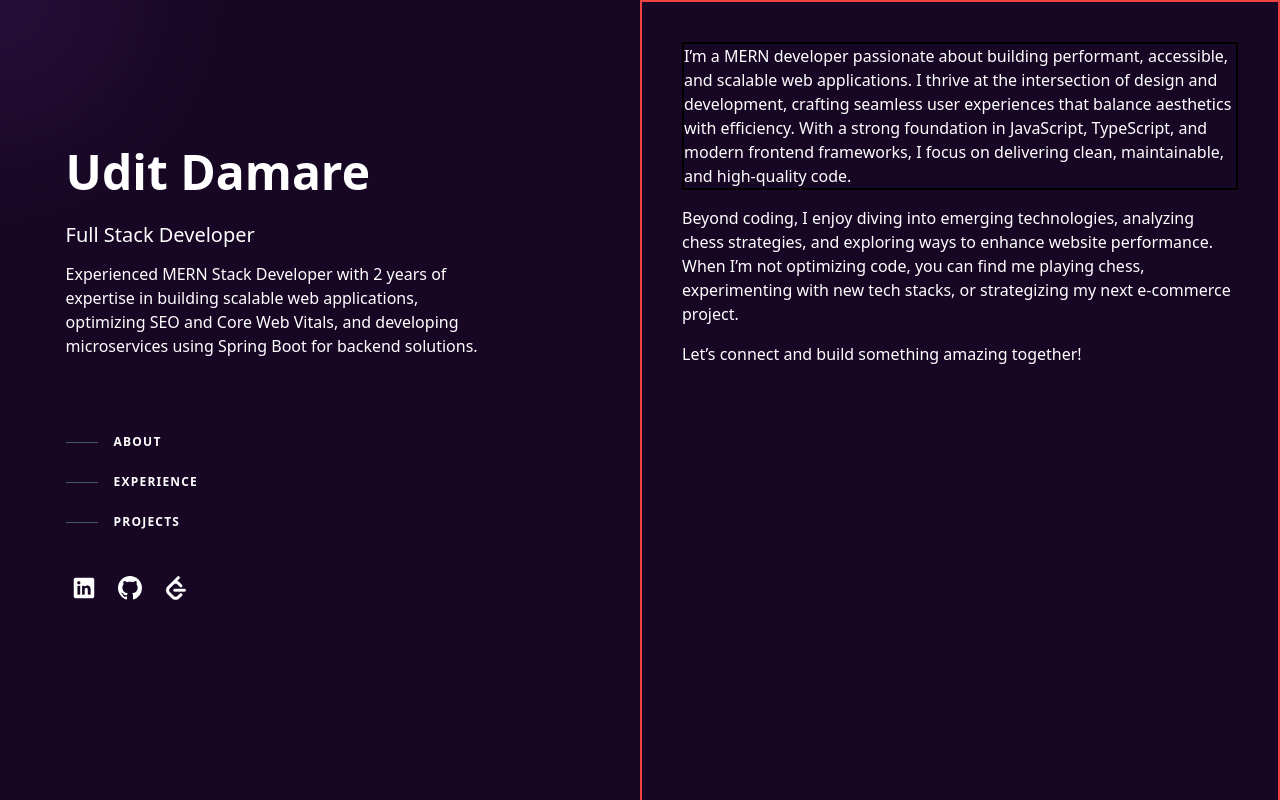
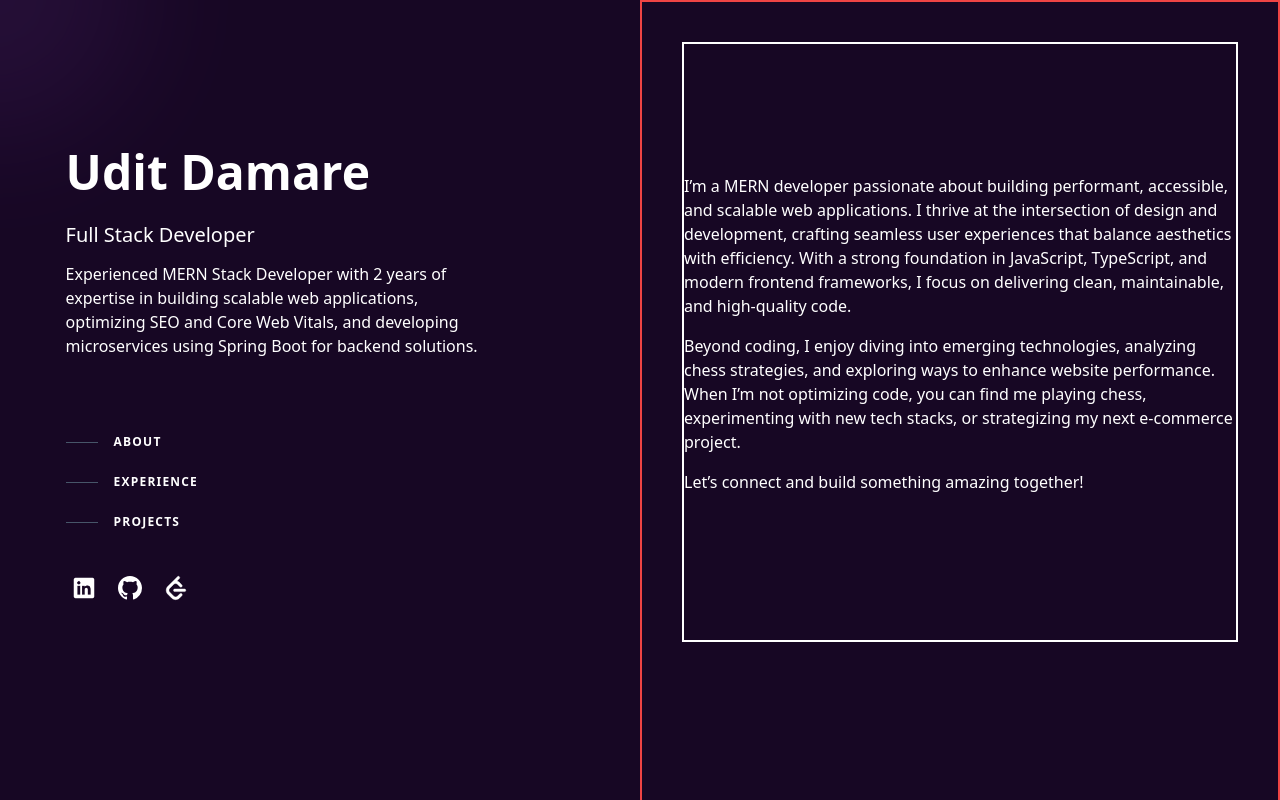
Before and after one commit to uditdamare/My-Portfolio, a Next.js app: page / in a window 1280 px wide. Shown: the top 800 px of the page. Built offline with nearby package versions, Linux system fonts and the light colour scheme.

Commit message:
centered

```diff
--- a/Frontend/DetailsComponents/AboutMe.js
+++ b/Frontend/DetailsComponents/AboutMe.js
@@ -3,8 +3,8 @@ export default function AboutMe() {
 
     return (
         <>
-            <div className="">
-                <p className="mb-4 border-2 border-black">
+            <div className=" border-2 border-white h-[75vh] justify-center flex flex-col">
+                <p className="mb-4">
                     I’m a MERN developer passionate about building performant, accessible, and scalable web applications. I thrive at the intersection of design and development, crafting seamless user experiences that balance aesthetics with efficiency. With a strong foundation in JavaScript, TypeScript, and modern frontend frameworks, I focus on delivering clean, maintainable, and high-quality code.
                 </p>
                 <p className="mb-4">
```
